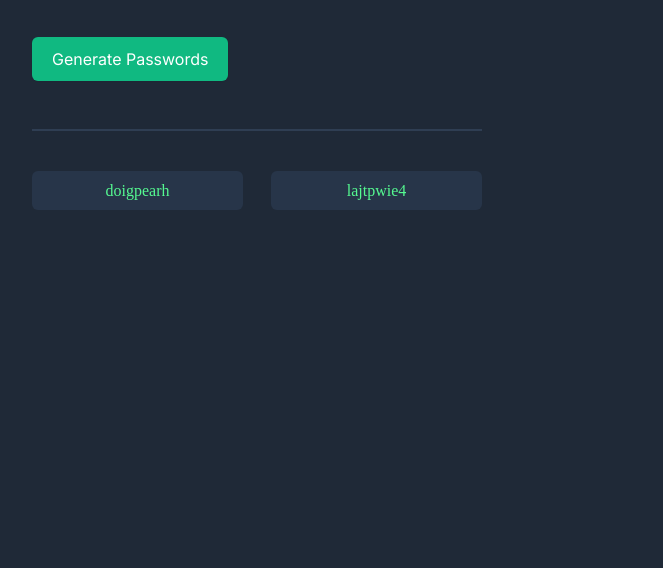
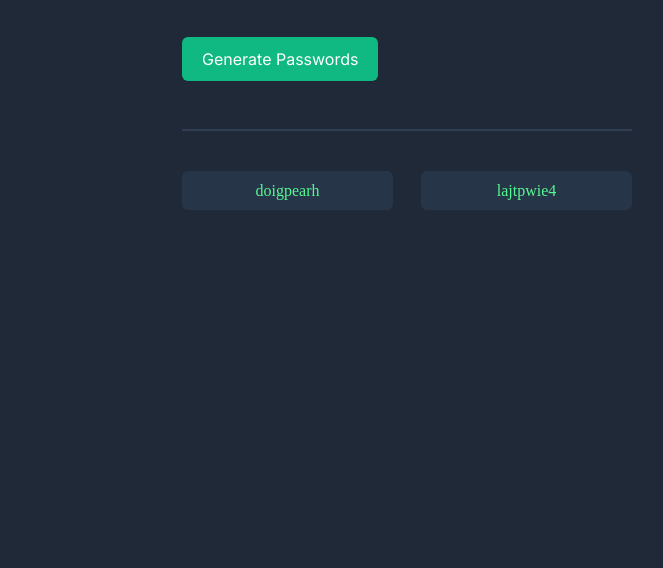
Before and after one commit to ashsass/random-password-generator, a plain HTML site: page index.html in a window 1280 px wide. Shown: the part 232-800 px from the top of the page, without its empty margins (18-681 px from the left). Drawn offline with Linux system fonts and the light colour scheme.

Commit message:
Fixed the left margin in full screen

```diff
--- a/style.css
+++ b/style.css
@@ -5,7 +5,7 @@ body {
 
 .container{
     background-color: #1F2937;
-    margin: 115px 145px auto 50px;
+    margin: 115px 145px auto 200px;
     width: 450px;
 }
 
```
Also changed, not shown: index.html (+0 -4 lines).
